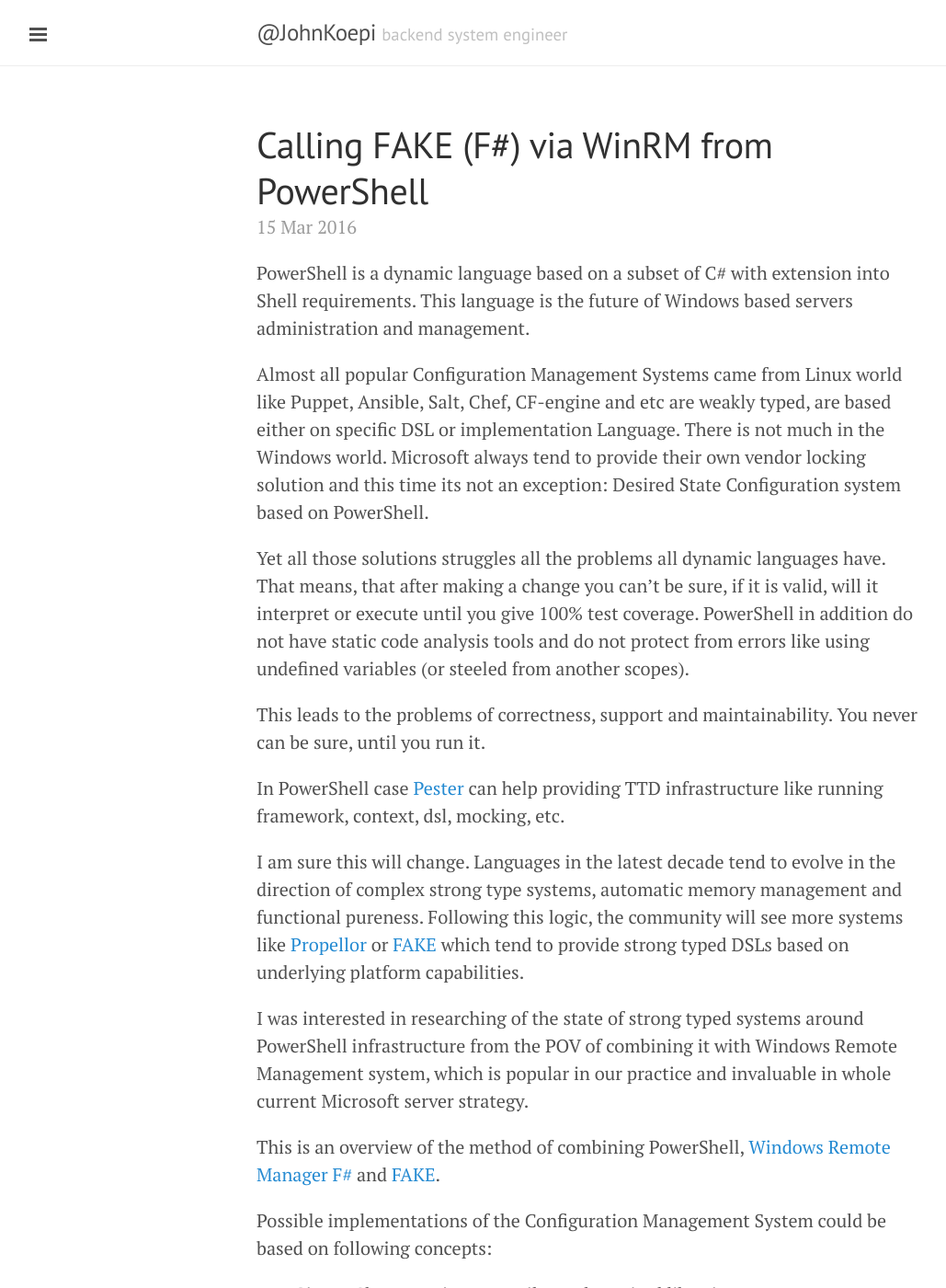
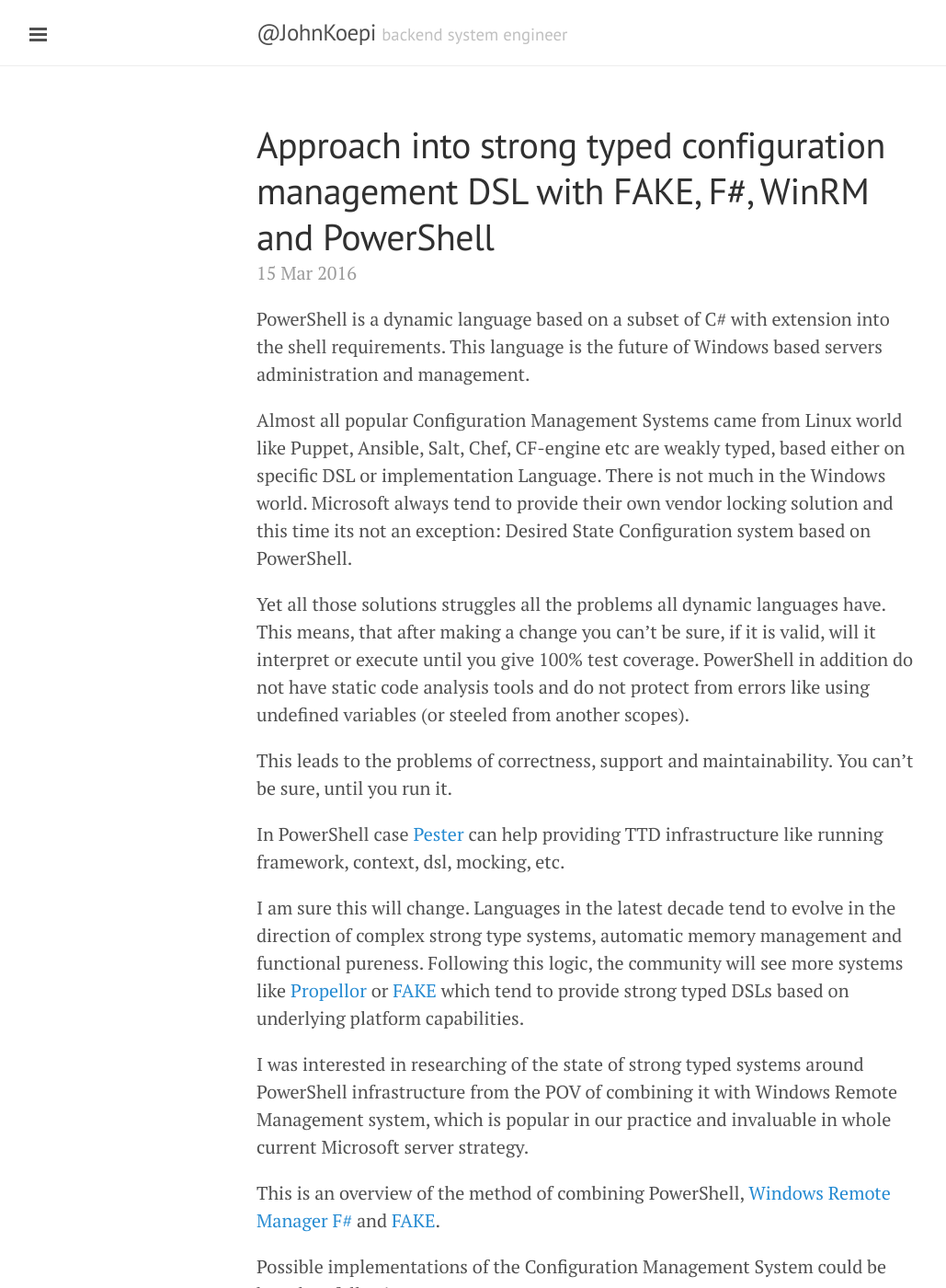
Before and after one commit to sitano/sitano.github.io, a Jekyll site: the page built from _posts/2016-03-15-powershell-winrm-fake.md, in a window 1280 px wide and 1400 px high. Shown: the whole window at 92% size, without its empty margins (1-1030 px from the left). Built offline with Jekyll 4.4.1, drawn with Linux system fonts in a browser that asks for light colours; Markdown is read by kramdown in place of the engine named in the settings; comment, search, counter and statistics services are not loaded; some of the changed text lies outside the part shown.

Commit message:
fixing typing errors

```diff
--- a/_posts/2016-03-15-powershell-winrm-fake.md
+++ b/_posts/2016-03-15-powershell-winrm-fake.md
@@ -1,27 +1,27 @@
 ---
 layout: post
-title: Calling FAKE (F#) via WinRM from PowerShell
+title: Approach into strong typed configuration management DSL with FAKE, F#, WinRM and PowerShell
 ---
 
 PowerShell is a dynamic language based on a subset of C# with extension
-into Shell requirements. This language is the future of Windows based
+into the shell requirements. This language is the future of Windows based
 servers administration and management.
 
 Almost all popular Configuration Management Systems came from Linux
-world like Puppet, Ansible, Salt, Chef, CF-engine and etc are weakly typed,
-are based either on specific DSL or implementation Language. There is
+world like Puppet, Ansible, Salt, Chef, CF-engine etc are weakly typed,
+based either on specific DSL or implementation Language. There is
 not much in the Windows world. Microsoft always tend to provide their
 own vendor locking solution and this time its not an exception: Desired
 State Configuration system based on PowerShell.
 
 Yet all those solutions struggles all the problems all dynamic languages have.
-That means, that after making a change you can't be sure, if it is valid,
+This means, that after making a change you can't be sure, if it is valid,
 will it interpret or execute until you give 100% test coverage. PowerShell
 in addition do not have static code analysis tools and do not protect
 from errors like using undefined variables (or steeled from another scopes).
 
 This leads to the problems of correctness, support and maintainability.
-You never can be sure, until you run it.
+You can't be sure, until you run it.
 
 In PowerShell case [Pester](https://github.com/pester/Pester) can help
 providing TTD infrastructure like running framework, context, dsl, mocking,
@@ -57,7 +57,6 @@
 - The system can compile locally on demand F# scripts, pass compiled assemblies
   any how to the target machine (via pssession, cloud storage, etc) and run them
   remotely.
-
   - fsc.exe, copy to remote site
   - direct injection of the assembly into pssession from []byte, instead of
     distribution
@@ -88,20 +87,15 @@
 Use the following requirements and installation steps:
 
 1.  Requires .NET 4.5:
-
     - On Windows 10 .NET 4.6 is already present by default
     - On Windows 8 and Windows 2012 Server, this is already present by default
     - On Windows 7 and Windows 2008 Server, [install .NET 4.5](http://www.microsoft.com/net/downloads) from Microsoft
-
 2. Requires the Windows SDK:
-
     - On Windows 10 use the [Windows 10 and .NET 4.6 SDK](https://dev.windows.com/en-US/downloads/windows-10-sdk) from Microsoft
     - On Windows 8.1 use the [Windows 8.1 and .NET 4.5.1 SDK](http://msdn.microsoft.com/windows/desktop/bg162891) from Microsoft
     - On Windows 8 or Windows 2012 Server use the [Windows 8 and .NET 4.5 SDK](http://msdn.microsoft.com/windows/hardware/hh852363.aspx) from Microsoft
     - On Windows 7 or Windows 2008 Server use the [Windows 7 and .NET 4.0 SDK](http://www.microsoft.com/download/details.aspx?id=8279) from Microsoft
-
 3. Requires Microsoft Build Tools 2015 - [Install Microsoft Build Tools 2015](https://www.microsoft.com/en-us/download/details.aspx?id=48159)
-
 4. [Install the free Visual F# Tools 4.0](https://www.microsoft.com/en-us/download/details.aspx?id=48179) from Microsoft
 
 Test your PowerShell CLR environment
```
Also changed, not shown: other parts of _posts/2016-03-15-powershell-winrm-fake.md (+3 -3 lines).
